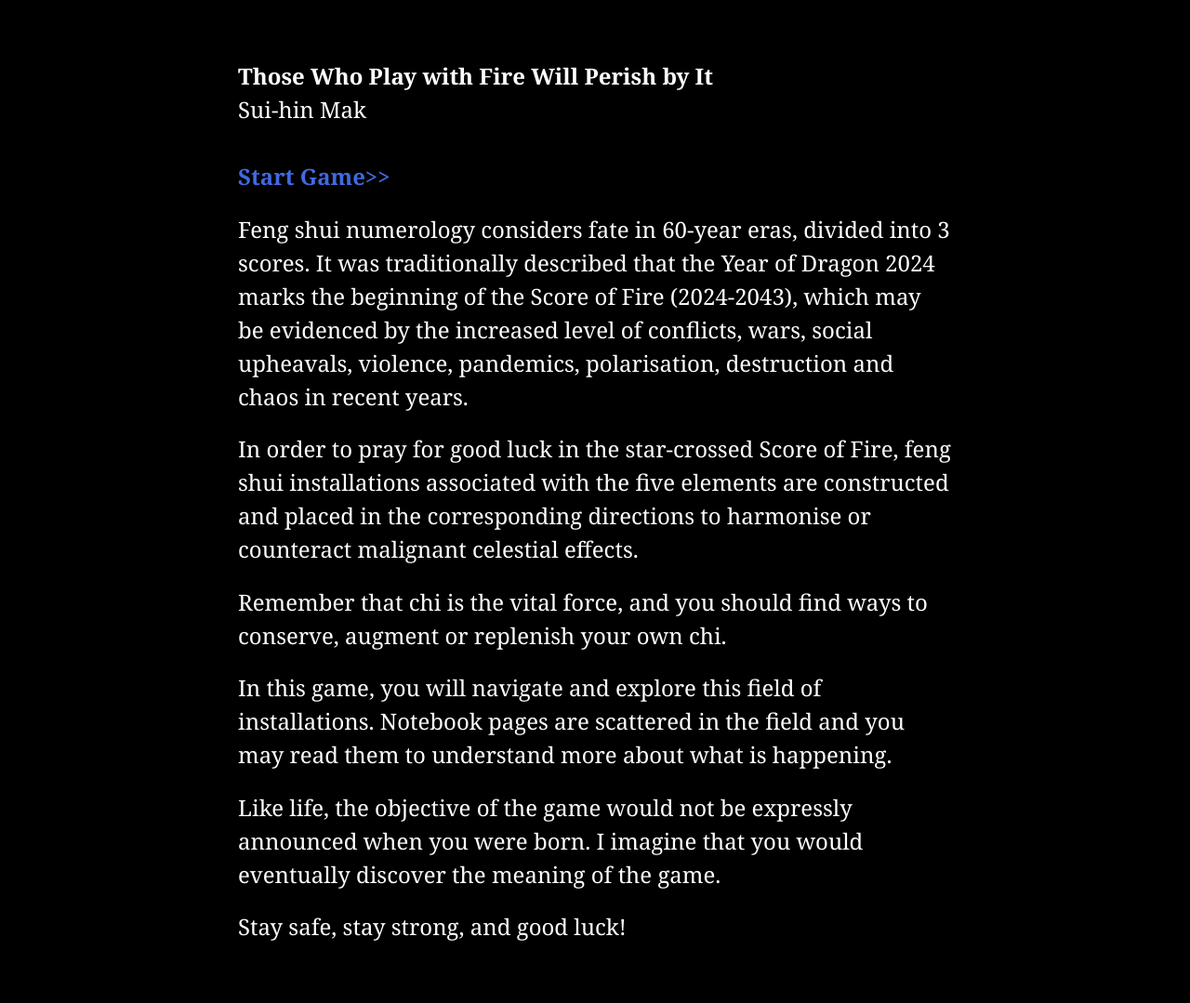
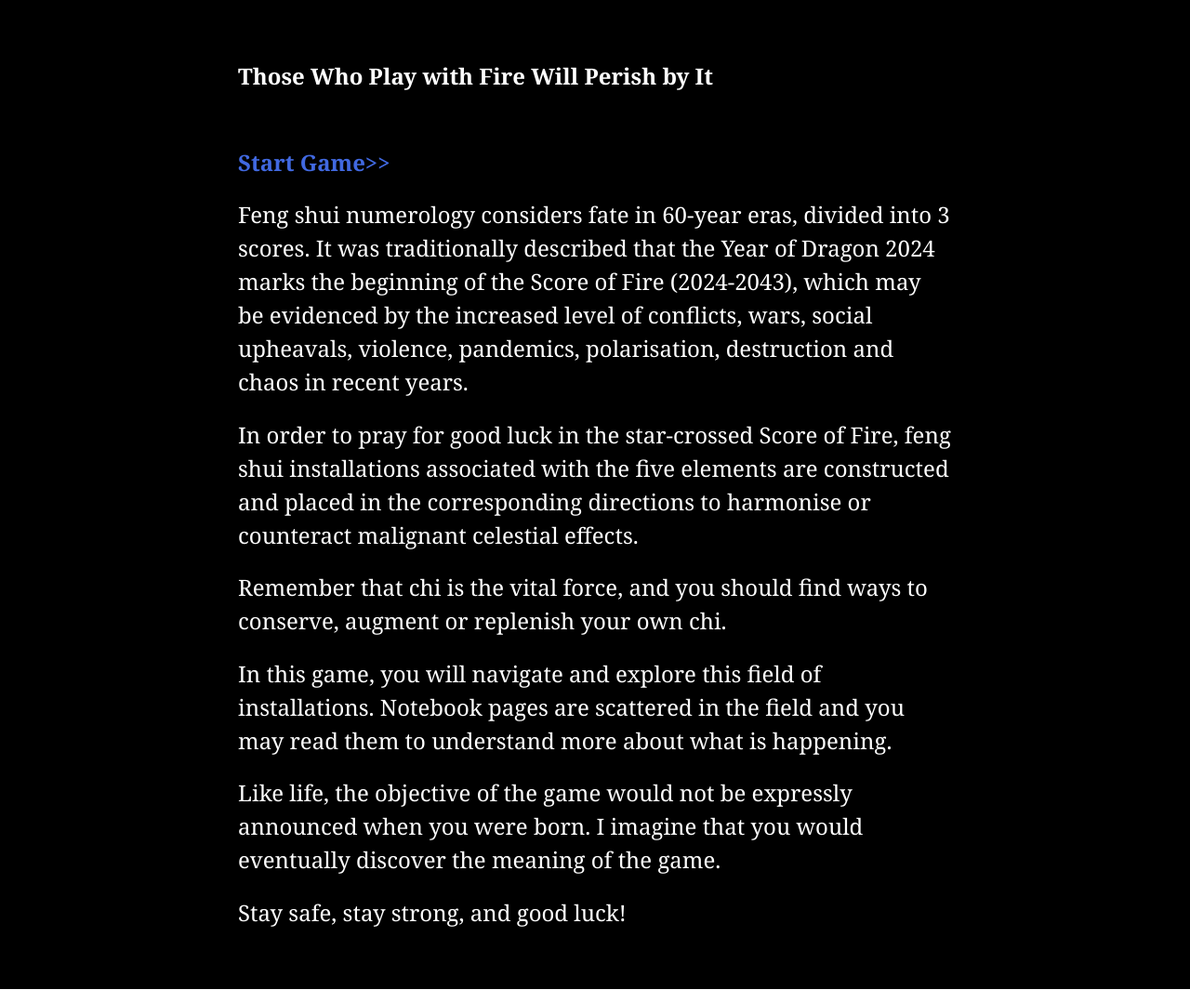
Before and after one commit to maksuihin/maksuihin.github.io, a Jekyll site: the page fengshui2024/index.html, which Jekyll copies as it is, in a window 1280 px wide. Shown: the whole page at 93% size. Built offline with Jekyll 4.4.1, drawn with Linux system fonts in a browser that asks for light colours.

Commit message:
Add files via upload

```diff
--- a/fengshui2024/index.html
+++ b/fengshui2024/index.html
@@ -10,7 +10,7 @@
 <body>
 <tw-story><noscript><tw-noscript>JavaScript needs to be enabled to play Those Who Play with Fire Will Perish by It 1.</tw-noscript></noscript></tw-story>
 <tw-storydata name="Those Who Play with Fire Will Perish by It 1" startnode="1" creator="Twine" creator-version="2.8.1" format="Harlowe" format-version="3.3.8" ifid="8c78718c-2199-49f4-a79a-0932ec125431" options="" tags="" zoom="0.6" hidden><style role="stylesheet" id="twine-user-stylesheet" type="text/twine-css"></style><script role="script" id="twine-user-script" type="text/twine-javascript"></script><tw-passagedata pid="1" name="Start" tags="" position="800,750" size="100,100">&#39;&#39;Those Who Play with Fire Will Perish by It&#39;&#39;
-Sui-hin Mak
+
 (set: $chi to 50)(set: $note to 0)(set: $visited_s_look to false)(set: $read_s to false)(set: $visited_s_rug to false)(set: $visited_s_water to false)
 [[Start Game&gt;&gt;|Southern Palace]]
 
```
